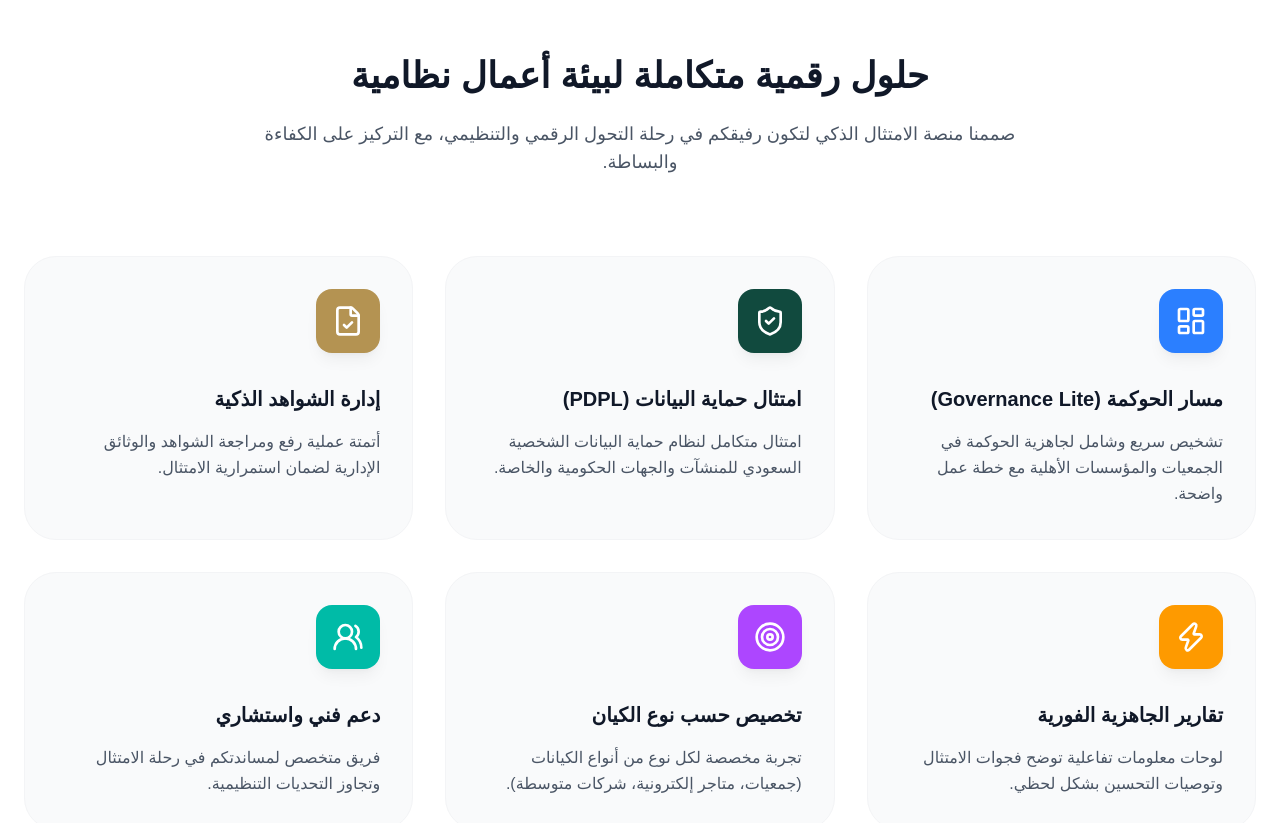
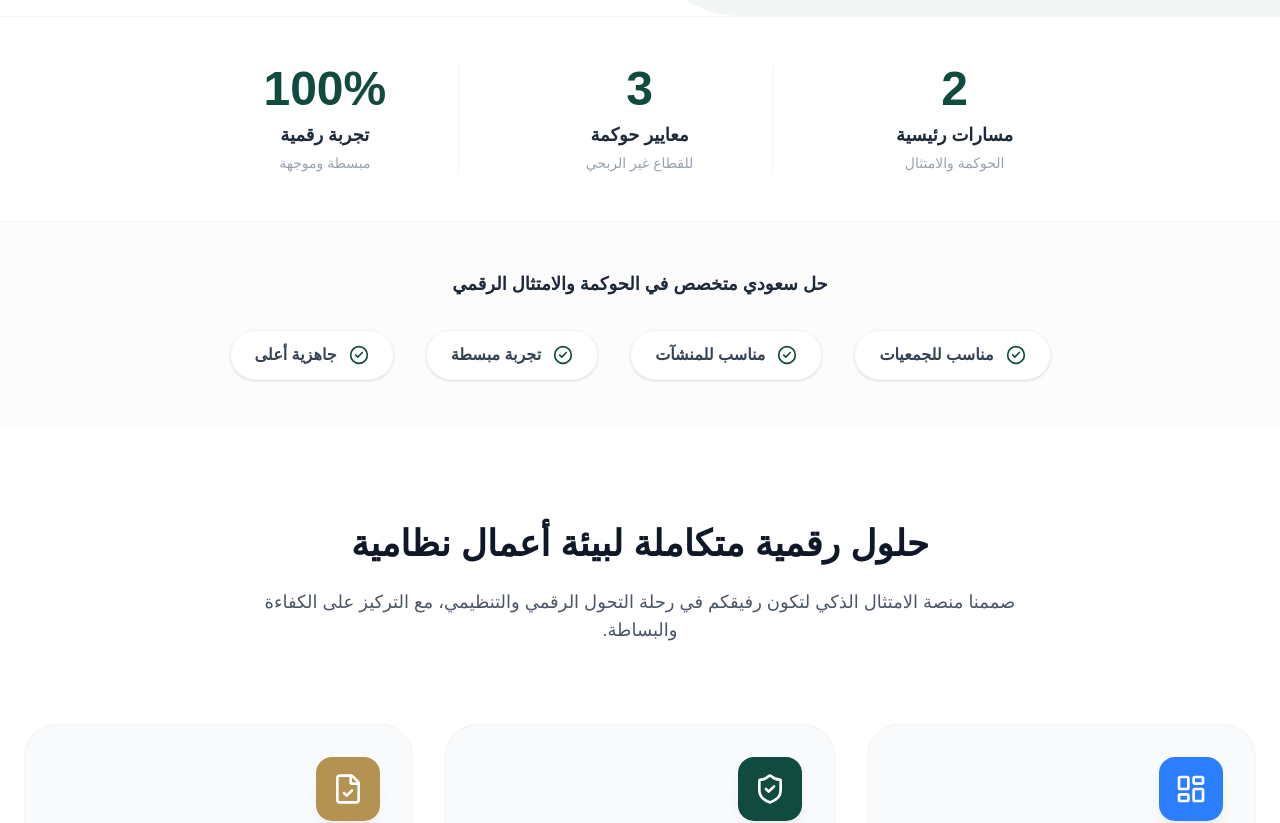
Before and after one commit to abdullhodail/smart-compliance-version2, a Next.js app: page / in a window 1280 px wide. Shown: the part 960-1783 px from the top of the page. Built offline with nearby package versions, Linux system fonts and the light colour scheme.

Commit message:
Refine landing page for brand continuity: update hero copy, add stats strip and trust chips

```diff
--- a/src/app/page.tsx
+++ b/src/app/page.tsx
@@ -1,5 +1,7 @@
 import Navbar from "@/components/layout/Navbar";
 import Hero from "@/components/landing/Hero";
+import StatsStrip from "@/components/landing/StatsStrip";
+import TrustChips from "@/components/landing/TrustChips";
 import Features from "@/components/landing/Features";
 import Footer from "@/components/layout/Footer";
 
@@ -8,6 +10,8 @@ export default function Home() {
     <main className="min-h-screen">
       <Navbar />
       <Hero />
+      <StatsStrip />
+      <TrustChips />
       <Features />
       <Footer />
     </main>
--- a/src/components/landing/Features.tsx
+++ b/src/components/landing/Features.tsx
@@ -6,38 +6,38 @@ import { cn } from "@/lib/utils";
 
 const features = [
   {
-    title: "مسار الحوكمة (Governance Lite)",
-    description: "تشخيص سريع وشامل لجاهزية الحوكمة في الجمعيات والمؤسسات الأهلية مع خطة عمل واضحة.",
+    title: "مسار الحوكمة (Governance)",
+    description: "نظام يتعرف على نوع الجهة ويقدم مسار حوكمة مناسب بدون تعقيد إداري، مخصص للقطاع غير الربحي.",
     icon: LayoutDashboard,
     color: "bg-blue-500",
   },
   {
     title: "امتثال حماية البيانات (PDPL)",
-    description: "امتثال متكامل لنظام حماية البيانات الشخصية السعودي للمنشآت والجهات الحكومية والخاصة.",
+    description: "امتثال متكامل لنظام حماية البيانات الشخصية السعودي للمنشآت والمتاجر الإلكترونية والجهات الحكومية.",
     icon: ShieldCheck,
     color: "bg-primary",
   },
   {
-    title: "إدارة الشواهد الذكية",
-    description: "أتمتة عملية رفع ومراجعة الشواهد والوثائق الإدارية لضمان استمرارية الامتثال.",
+    title: "إدارة الشواهد الموحدة",
+    description: "تنظيم وحفظ المستندات الإدارية والشواهد في مكان واحد آمن، مما يسهل عملية المراجعة والتدقيق.",
     icon: FileCheck,
     color: "bg-secondary",
   },
   {
-    title: "تقارير الجاهزية الفورية",
-    description: "لوحات معلومات تفاعلية توضح فجوات الامتثال وتوصيات التحسين بشكل لحظي.",
+    title: "رؤية فورية للجاهزية",
+    description: "لوحات معلومات ذكية توضح مستوى الامتثال اللحظي مع توصيات واضحة لسد الفجوات التنظيمية.",
     icon: Zap,
     color: "bg-amber-500",
   },
   {
-    title: "تخصيص حسب نوع الكيان",
-    description: "تجربة مخصصة لكل نوع من أنواع الكيانات (جمعيات، متاجر إلكترونية، شركات متوسطة).",
+    title: "تجربة رقمية موجهة",
+    description: "مسارات عمل مؤتمتة تقودك خطوة بخطوة نحو تحقيق الامتثال الكامل دون الحاجة لخبرة قانونية عميقة.",
     icon: Target,
     color: "bg-purple-500",
   },
   {
     title: "دعم فني واستشاري",
-    description: "فريق متخصص لمساندتكم في رحلة الامتثال وتجاوز التحديات التنظيمية.",
+    description: "فريق من الخبراء متاح لمساندتكم في تطبيق المعايير وتجاوز التحديات الرقابية بكفاءة عالية.",
     icon: Users2,
     color: "bg-teal-500",
   },
--- a/src/components/landing/Hero.tsx
+++ b/src/components/landing/Hero.tsx
@@ -29,12 +29,12 @@ export default function Hero() {
             </div>
 
             <h1 className="text-5xl md:text-7xl font-extrabold text-gray-900 leading-[1.1] mb-6">
-              حوكمة ذكية لبيئة <br />
-              <span className="text-primary italic">أكثر امتثالاً</span>
+              منصة سعودية موحدة… <br />
+              <span className="text-primary italic">للحوكمة والامتثال الرقمي</span>
             </h1>
 
             <p className="text-xl text-gray-600 mb-10 max-w-2xl leading-relaxed">
-              نساعد الجهات غير الربحية والمنشآت الصغيرة والمتوسطة على تحقيق أعلى معايير الحوكمة والامتثال عبر تجربة رقمية مبسطة ومؤتمتة بالكامل.
+              نساعد الجهات غير الربحية والمنشآت الصغيرة والمتوسطة على تطبيق معايير الحوكمة وحماية البيانات (PDPL) عبر تجربة رقمية مبسطة ومؤتمتة بالكامل.
             </p>
 
             <div className="flex flex-col sm:flex-row items-center gap-4">
--- /dev/null
+++ b/src/components/landing/StatsStrip.tsx
@@ -0,0 +1,34 @@
+"use client";
+
+import { motion } from "framer-motion";
+
+export default function StatsStrip() {
+  const stats = [
+    { value: "2", label: "مسارات رئيسية", sub: "الحوكمة والامتثال" },
+    { value: "3", label: "معايير حوكمة", sub: "للقطاع غير الربحي" },
+    { value: "100%", label: "تجربة رقمية", sub: "مبسطة وموجهة" },
+  ];
+
+  return (
+    <section className="py-12 bg-white border-y border-gray-100">
+      <div className="container mx-auto px-6">
+        <div className="grid grid-cols-1 md:grid-cols-3 gap-8 md:gap-12 max-w-4xl mx-auto text-center">
+          {stats.map((stat, idx) => (
+            <motion.div
+              key={idx}
+              initial={{ opacity: 0, y: 20 }}
+              whileInView={{ opacity: 1, y: 0 }}
+              viewport={{ once: true }}
+              transition={{ delay: idx * 0.1 }}
+              className={idx !== 0 ? "md:border-r md:border-gray-100" : ""}
+            >
+              <p className="text-5xl font-black text-primary mb-2">{stat.value}</p>
+              <p className="text-lg font-bold text-gray-800">{stat.label}</p>
+              <p className="text-sm text-gray-400 mt-1">{stat.sub}</p>
+            </motion.div>
+          ))}
+        </div>
+      </div>
+    </section>
+  );
+}
--- /dev/null
+++ b/src/components/landing/TrustChips.tsx
@@ -0,0 +1,33 @@
+"use client";
+
+import { CheckCircle2 } from "lucide-react";
+import { motion } from "framer-motion";
+
+export default function TrustChips() {
+  const chips = ["مناسب للجمعيات", "مناسب للمنشآت", "تجربة مبسطة", "جاهزية أعلى"];
+
+  return (
+    <section className="py-12 bg-gray-50/50">
+      <div className="container mx-auto px-6 text-center">
+        <p className="text-lg font-bold text-gray-800 mb-8">
+          حل سعودي متخصص في الحوكمة والامتثال الرقمي
+        </p>
+        <div className="flex flex-wrap justify-center gap-4 md:gap-8">
+          {chips.map((chip, idx) => (
+            <motion.div
+              key={idx}
+              initial={{ opacity: 0, scale: 0.9 }}
+              whileInView={{ opacity: 1, scale: 1 }}
+              viewport={{ once: true }}
+              transition={{ delay: idx * 0.1 }}
+              className="flex items-center gap-3 px-6 py-3 bg-white border border-gray-100 rounded-full text-sm md:text-base font-bold text-gray-700 shadow-sm hover:shadow-md hover:border-primary/20 transition-all cursor-default"
+            >
+              <CheckCircle2 className="w-5 h-5 text-primary" />
+              {chip}
+            </motion.div>
+          ))}
+        </div>
+      </div>
+    </section>
+  );
+}
```
